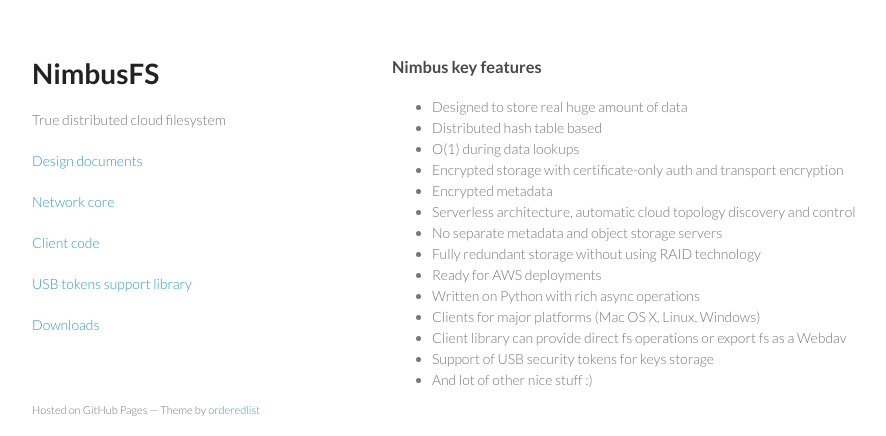
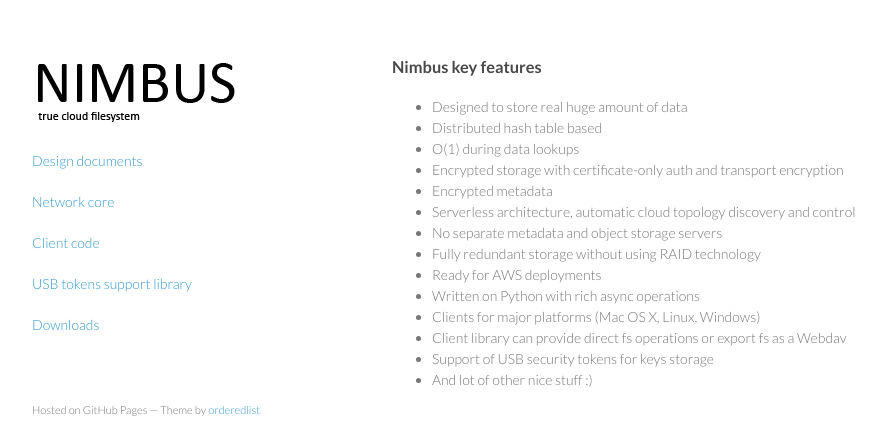
Before and after one commit to makcuk/makcuk.github.com, a plain HTML site: page index.html in a window 1280 px wide. Shown: the top 436 px of the page, without its empty margins (178-1064 px from the left). Drawn offline with Linux system fonts and the light colour scheme.

Commit message:
index update

```diff
--- a/index.html
+++ b/index.html
@@ -28,8 +28,7 @@
   <body>
     <div class="wrapper">
       <header>
-        <h1>NimbusFS</h1>
-        <p>True distributed cloud filesystem</p>
+        <h1><img src="nimbus_logo.gif"></img></h1>
 
         <p class="view"><a href="http://nimbusfs.org/designs/">Design documents</a></p>
         <p class="view"><a href="https://github.com/fabregas/fabnet">Network core</a></p>
```
Also changed, not shown: nimbus_logo.gif (added).
